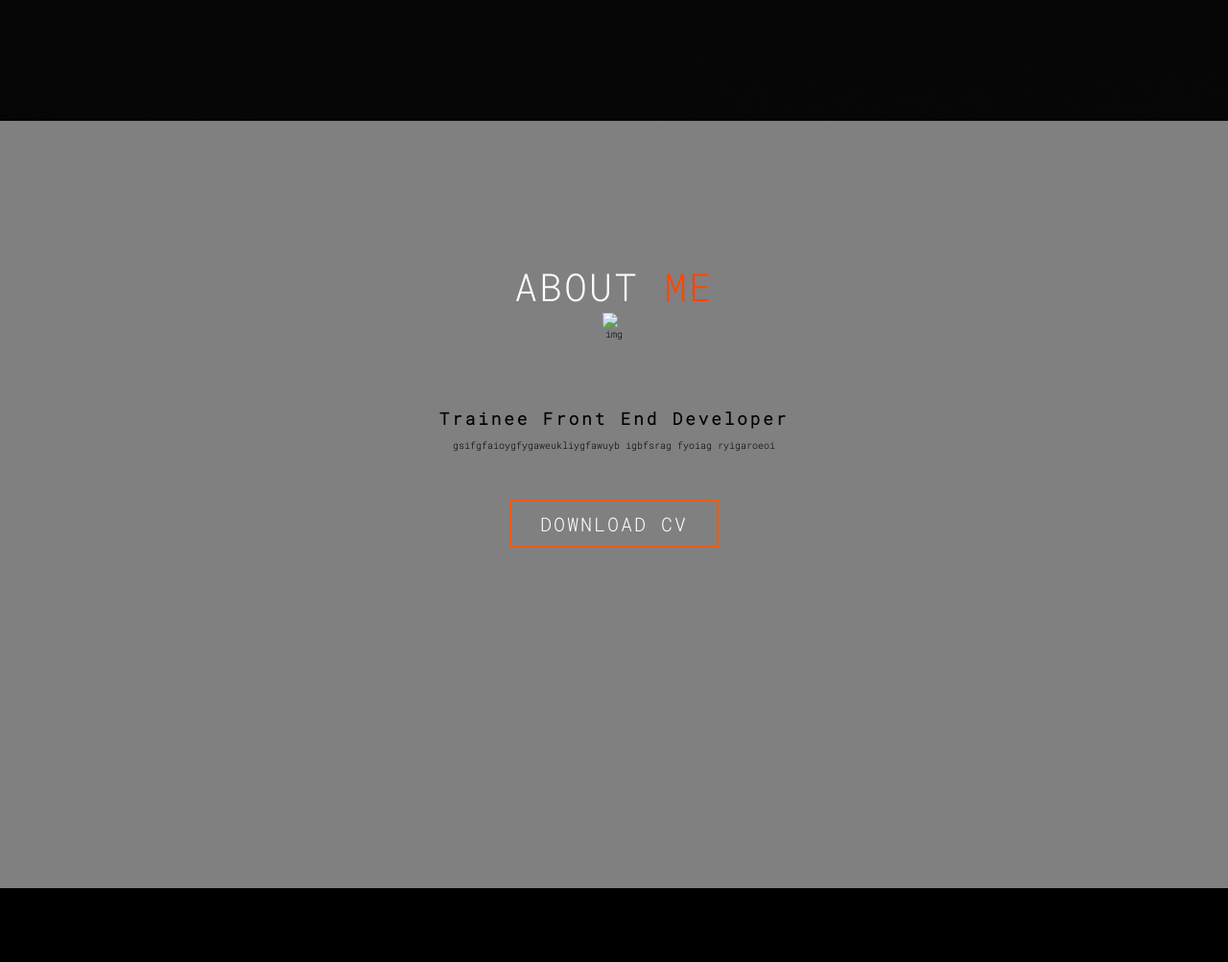
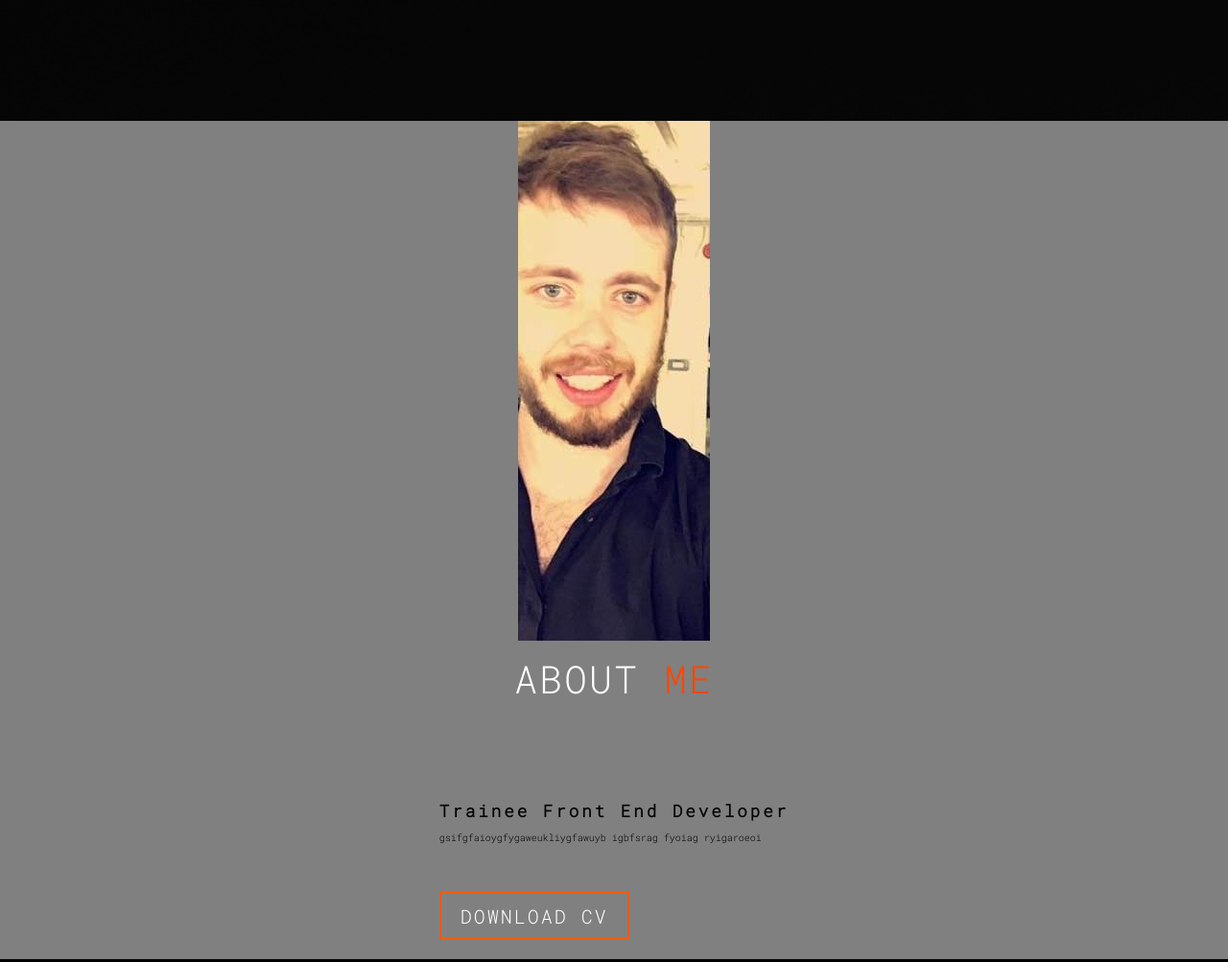
Before and after one commit to bc888/bc888.github.io, a plain HTML site: page index.html in a window 1280 px wide. Shown: the part 740-1743 px from the top of the page at 96% size. Drawn offline with Linux system fonts and the light colour scheme.

Commit message:
end of day save

```diff
--- a/index.html
+++ b/index.html
@@ -15,19 +15,19 @@
     <div class="nav-wrapper">
         <div class="left-side">
             <div class="nav-link-wrapper">
-                <a href="index.html">Home</a>
+                <a href="#home">Home</a>
             </div>
 
             <div class="nav-link-wrapper">
-                <a href="index.html">About</a>
+                <a href="#about">About</a>
             </div>
 
             <div class="nav-link-wrapper">
-                <a href="index.html">Projects</a>
+                <a href="#projects">Projects</a>
             </div>
 
             <div class="nav-link-wrapper">
-                <a href="index.html">Skills</a>
+                <a href="#skills">Skills</a>
             </div>
 
             <div class="nav-link-wrapper">
@@ -63,9 +63,7 @@
         <div class="about container">
             <div class="col-left">
                 <div class="about-img">
-                    <div class="about img">
-                        <img src="" alt="img">
-                    </div>
+                        <img src="Img_website/img_me.jpg" alt="img">
                 </div>
             </div>
                 <div class="col-right">
--- a/style.css
+++ b/style.css
@@ -46,22 +46,22 @@ a{
 
 /* about Section*/
 
+    .about-img {
+
+        float: left;
+        justify-content: ;
+
+
+    }
+
+
     #about .about {
         justify-content: flex-start;
         flex-direction: column;
-        text-align: center;
-        margin: 0 auto;
-        padding: 100px 0;
+        text-align: left;
+
         background-color: gray;
 
-    }
-    #about .col-left{
-        width: 25px;
-        height: 36px;
-    }
-
-    #about .col-right{
-        width:100%;
     }
 
     #about .col-right h2{
@@ -76,8 +76,9 @@ a{
     }
 
     #about .col-right .cta{
-        color: white;
         margin-bottom: 20px;
+        padding: 10px 20px;
+        font-size: 2rem;
     }
 
     #about .section-title{
@@ -307,7 +308,7 @@ a{
 @keyframes my_name_reveal{
     100% {
         color: orangered;
-        font-weight: 500 ;
+        font-weight: 450 ;
 
     }
 }
```
Also changed, not shown: Img_website/Coding Image 2.jpg (deleted), Img_website/img_me.jpg (added), 1 other file.
